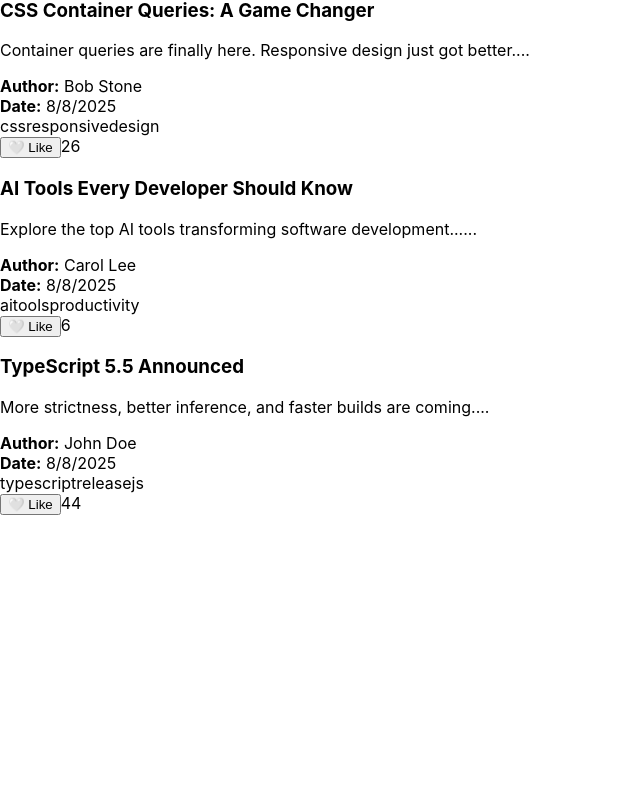
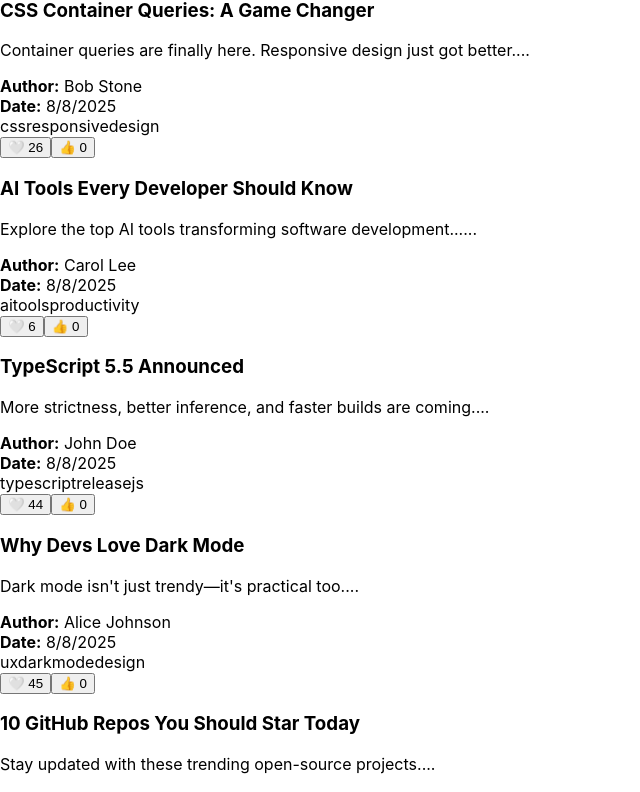
Before and after one commit to Adrian7305/Newsgram, a React (Create React App) app: page / in a window 1280 px wide. Shown: the part 1360-2152 px from the top of the page, without its empty margins (0-640 px from the left). Before the commit the page ends 1875 px from the top, so only its background shows below. Built offline with nearby package versions, Linux system fonts and the light colour scheme; data requests are answered from the project's data file.

Commit message:
Update PostCard, PostList, and App.js with like feature and feed integration

```diff
--- a/src/components/PostCard.jsx
+++ b/src/components/PostCard.jsx
@@ -1,20 +1,42 @@
 import React, { useState } from 'react';
+import { forwardRef } from 'react';
 
-const PostCard = ({ post }) => {
+const PostCard = forwardRef(({ post }, ref) => {
   const [likes, setLikes] = useState(post.initialLikes);
+  const [dislikes, setDislikes] = useState(post.initialDislikes || 0); // New dislike state
   const [isLiked, setIsLiked] = useState(false);
+  const [isDisliked, setIsDisliked] = useState(false);
 
   const handleLike = () => {
     if (isLiked) {
       setLikes(likes - 1);
     } else {
       setLikes(likes + 1);
+      // If a user dislikes a post and then likes it, remove the dislike
+      if (isDisliked) {
+        setDislikes(dislikes - 1);
+        setIsDisliked(false);
+      }
     }
     setIsLiked(!isLiked);
   };
 
+  const handleDislike = () => {
+    if (isDisliked) {
+      setDislikes(dislikes - 1);
+    } else {
+      setDislikes(dislikes + 1);
+      // If a user likes a post and then dislikes it, remove the like
+      if (isLiked) {
+        setLikes(likes - 1);
+        setIsLiked(false);
+      }
+    }
+    setIsDisliked(!isDisliked);
+  };
+
   return (
-    <div className="post-card">
+    <div className="post-card" ref={ref}>
       <h3>{post.title}</h3>
       <p>{post.body.slice(0, 100)}...</p>
       <div>
@@ -29,13 +51,15 @@
         ))}
       </div>
       <div className="interactions">
-        <button onClick={handleLike}>
-          {isLiked ? '❤️ Liked' : '🤍 Like'}
+        <button onClick={handleLike} className={isLiked ? 'liked-btn' : ''}>
+          {isLiked ? '❤️' : '🤍'} {likes}
         </button>
-        <span>{likes}</span>
+        <button onClick={handleDislike} className={isDisliked ? 'disliked-btn' : ''}>
+          {isDisliked ? '👎' : '👍'} {dislikes}
+        </button>
       </div>
     </div>
   );
-};
+});
 
 export default PostCard;
```
